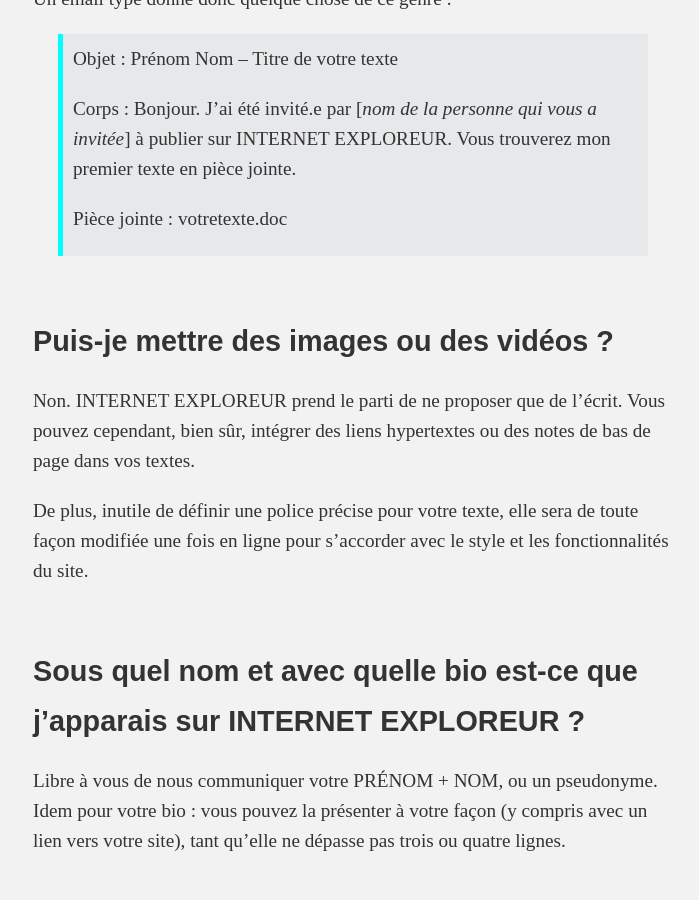
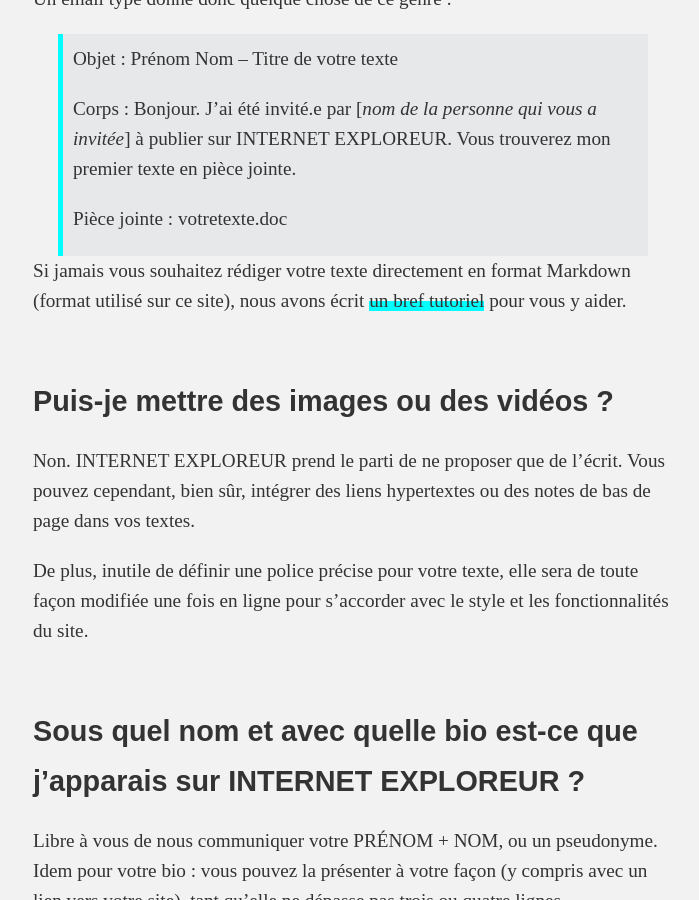
Before and after one commit to PQuod/Maipo, a Jekyll site: the page built from faq.md, in a window 1280 px wide and 900 px high, scrolled down 2645 px. Shown: the whole window, without its empty margins (287-986 px from the left). Built offline with Jekyll 4.4.1, drawn with Linux system fonts in a browser that asks for light colours.

Commit message:
Update faq.md

```diff
--- a/faq.md
+++ b/faq.md
@@ -53,6 +53,8 @@ Un email type donne donc quelque chose de ce genre :
 >
 > Pièce jointe : votretexte.doc
 
+Si jamais vous souhaitez rédiger votre texte directement en format Markdown (format utilisé sur ce site), nous avons écrit [un bref tutoriel](https://internetexploreur.com/tuto) pour vous y aider.
+
 ## Puis-je mettre des images ou des vidéos ?
 
 Non. INTERNET EXPLOREUR prend le parti de ne proposer que de l'écrit. Vous pouvez cependant, bien sûr, intégrer des liens hypertextes ou des notes de bas de page dans vos textes.
```
